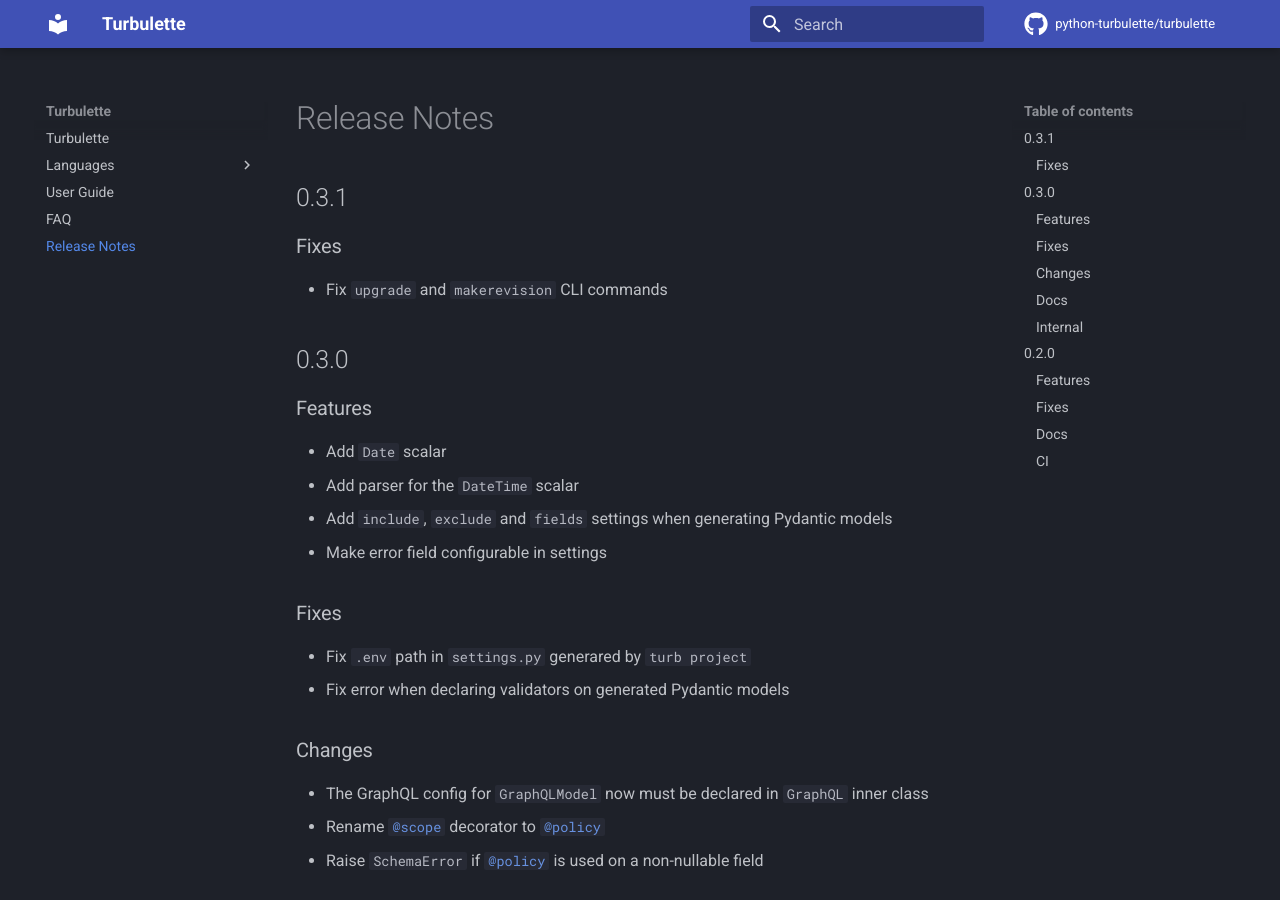
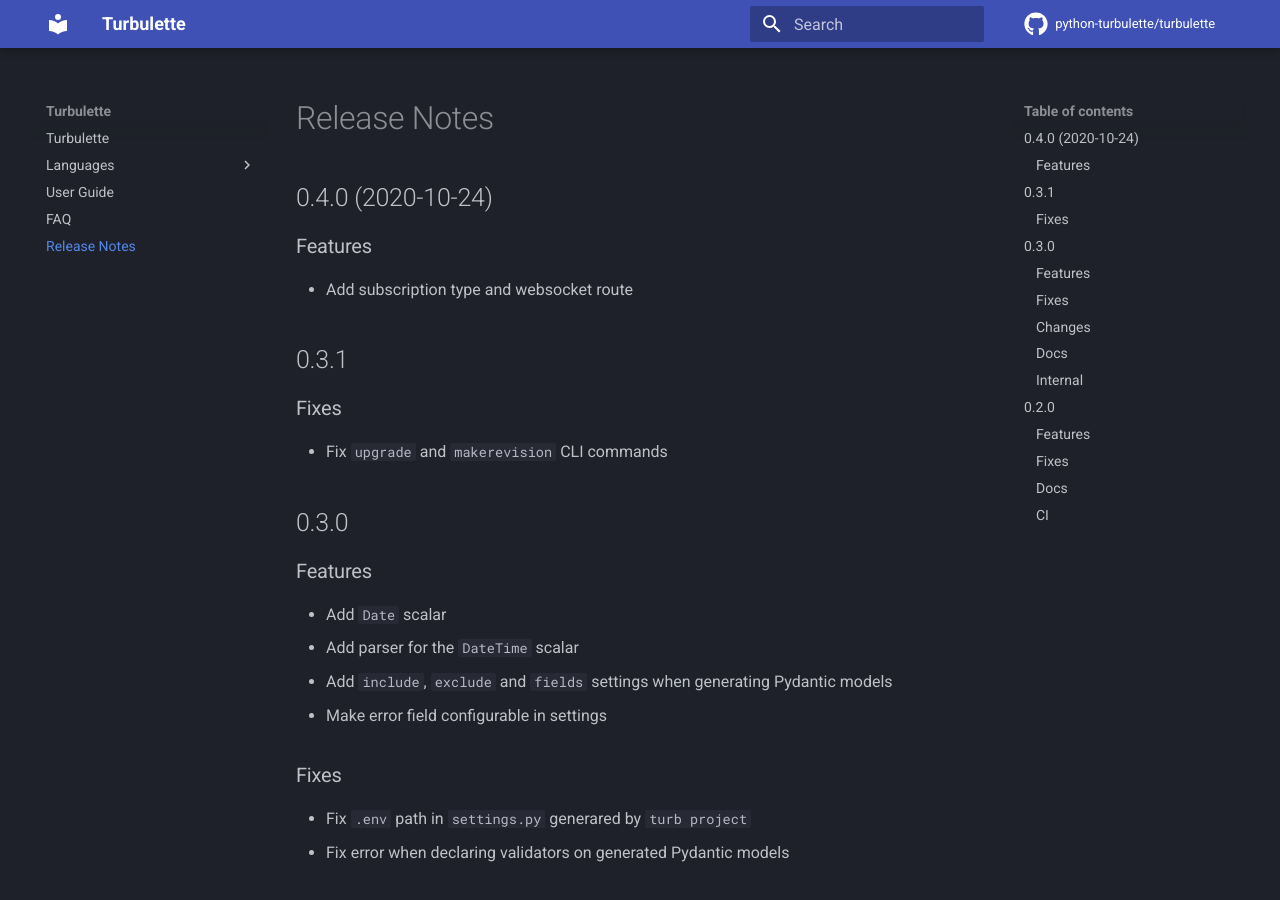
Before and after one commit to turbulette/turbulette, an MkDocs documentation site: the page built from docs/en/docs/changelogs.md, in a window 1280 px wide and 900 px high. Built offline with MkDocs 1.6.1 and Material for MkDocs 9.7.7, drawn with Linux system fonts in a browser that asks for light colours; comment, search, counter and statistics services are not loaded.

Commit message:
🔖 build(bump) v0.4.0

```diff
--- a/docs/en/docs/changelogs.md
+++ b/docs/en/docs/changelogs.md
@@ -1,3 +1,7 @@
+## 0.4.0 (2020-10-24)
+### Features
+- Add subscription type and websocket route
+
 ## 0.3.1
 ### Fixes
 - Fix `upgrade` and `makerevision` CLI commands
--- a/pyproject.toml
+++ b/pyproject.toml
@@ -1,6 +1,6 @@
 [tool.poetry]
 name = "turbulette"
-version = "0.3.1"
+version = "0.4.0"
 description = "A batteries-included framework to build high performance, async GraphQL APIs"
 license = "BSD-3-Clause"
 authors = ["Matthieu MN <matthieu.macnab@pm.me>"]
```
Also changed, not shown: CHANGELOG.md.
